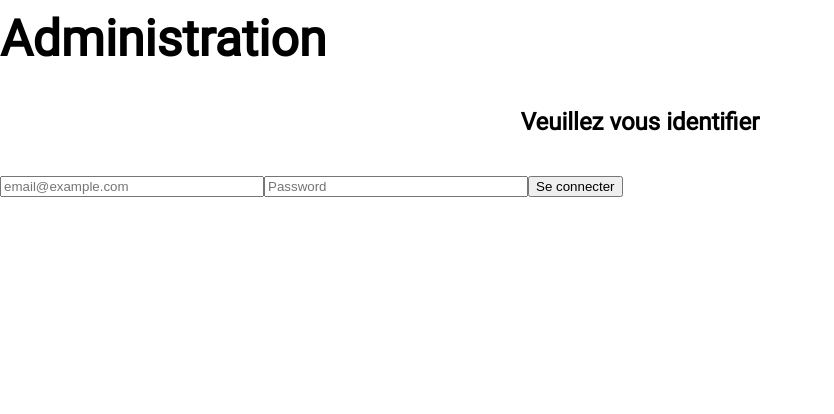
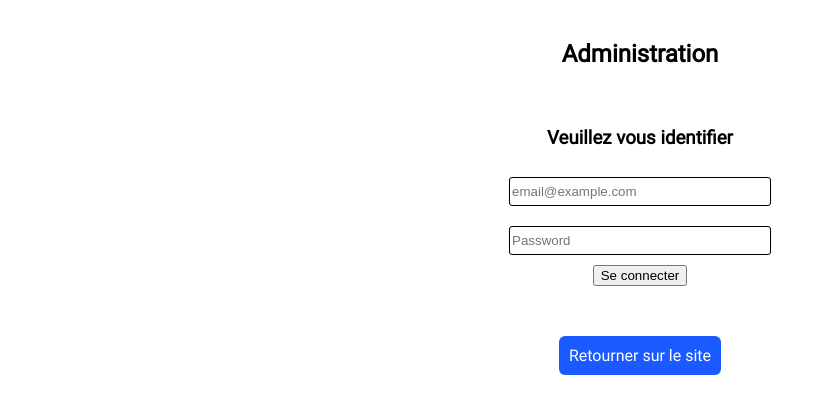
Before and after one commit to ThoLeBris/Projet_EPCF2, a React (Create React App) app in the folder client/: page /login in a window 1280 px wide. Shown: the top 414 px of the page, without its empty margins (0-834 px from the left). Built offline with nearby package versions, Linux system fonts and the light colour scheme; no server answers.

Commit message:
authentification ok, reste qlqs bug a régler

```diff
--- a/client/src/App.css
+++ b/client/src/App.css
@@ -455,3 +455,31 @@ h2 {
 .link-color{
     color: white;
 }
+
+
+
+/**      -       ADMINISTRATION      -    */
+
+
+.flex-center{
+    display: flex;
+    flex-direction: column;
+    justify-content: center;
+    align-items: center;
+}
+.login-form input,Link{
+    margin: 10px 0px;
+
+    border: 1px solid black;
+    border-radius: 3px;
+    height: 25px;
+}
+.link-home{
+    margin: 50px 0px;
+    display: inline-block;
+    background-color: rgb(26, 90, 255);
+    color: white;
+    border-radius: 6px;
+    padding: 10px;
+    cursor: pointer;
+}
--- a/client/src/components/Commander.jsx
+++ b/client/src/components/Commander.jsx
@@ -11,6 +11,7 @@ const Commander = () => {
 
                 <Formulaire/>
                 <Validate/>
+                {/* //TODO : a la validation du formulaire, afficher la validation (masquer le formulaire ?)*/}
         </div>
     )
 }
--- a/client/src/components/Commander/Choice.jsx
+++ b/client/src/components/Commander/Choice.jsx
@@ -2,6 +2,7 @@ import React from 'react'
 
 const choice = () => {
     return (
+        <div>
             <div className="form-item choice">
                 <label htmlFor="produit">Produit: </label>
                 <select name="produit" id="produit" className="liste-produits"
@@ -24,6 +25,10 @@ const choice = () => {
                     min="1"
                     onKeyDown={(evt) => ["e", "E", "+", "-"].includes(evt.key) && evt.preventDefault()} />
             </div>
+
+            <div className="line-container"><div className="line"></div></div>
+
+        </div>
     )
 }
 
--- a/client/src/components/Commander/Formulaire.jsx
+++ b/client/src/components/Commander/Formulaire.jsx
@@ -41,7 +41,7 @@ const form = () => {
                 <div className="line-container"><div className="line"></div></div>
 
                 <Choice/>
-                {/* //en afficher maximum 3 de plus */}
+                {/* //TODO : pouvoir en ajouter au click du btn-add, maximum 3 de plus, pouvoir supprimer 1 ligne avec btn-supp */}
                 <div className="add-product" id="add-product" >
                     {/* onClick=addProduct() */}
                     Ajouter un produit
--- a/client/src/pages/Administration.jsx
+++ b/client/src/pages/Administration.jsx
@@ -1,11 +1,51 @@
-import React from 'react'
+import React, { useContext } from 'react'
 import { Link } from 'react-router-dom'
+import { AdminContext } from '../AdminContext'
 
 const Administration = () => {
+
+    const {admin, setAdmin} = useContext(AdminContext)
+
+    //? Fonction Log Out qui va déconnecter l'utilisateur actuel
+    const logOut = async (e)=>{
+
+        await fetch('http://localhost:8000/api/admin/logout',
+            {
+                method: 'POST',
+                headers: {'Content-Type' : 'application/json'},
+                credentials:'include'
+            }
+        )
+        setAdmin(null);
+    }
+
+
+    let link;
+
+    if(!admin){
+        link = (
+            <Link to="/login" className="">Se connecter</Link>
+        )
+    }else{
+        link = (
+            <div>
+                <Link to="/">Retourner sur le site</Link>
+                <Link to="/register">Créer un nouvel administrateur</Link>
+                <button onClick={logOut} className="">
+                    <Link to="/administration">Se déconnecter</Link>
+                </button>
+            </div>
+        )
+    }
     return (
         <div>
-            <Link to="/">Retourner sur le site</Link>
-            <Link to="/register">Créer un nouvel administrateur</Link>
+            <h2>Administration</h2>
+            <div>
+                {admin ? `Bonjour ${admin.adminName}` : `Connectez vous pour avoir accès à l'interface`}
+            </div>
+
+            {link}
+
         </div>
     )
 }
--- a/client/src/pages/Login.jsx
+++ b/client/src/pages/Login.jsx
@@ -1,5 +1,5 @@
 import React, { useState, useContext } from 'react'
-import { Redirect } from 'react-router-dom'
+import { Link, Redirect } from 'react-router-dom'
 import { AdminContext } from '../AdminContext'
 
 const Login = ()=> {
@@ -25,13 +25,13 @@ const Login = ()=> {
             }
         )
 
-        const response = await fetch('http://localhost:8000/vindici',
+        const response = await fetch('http://localhost:8000/api/admin',
                 {
                     headers: {'Content-Type':'application/json'},
                     credentials:'include'
                 })
 
-                const content = await response.json();
+        const content = await response.json();
 
         if(content._id){
             setAdmin(content);
@@ -47,9 +47,9 @@ const Login = ()=> {
     }
 
     return (
-        <form onSubmit={submit}>
-            <h1 className="">Administration</h1>
-            <h2>Veuillez vous identifier</h2>
+        <form onSubmit={submit} className="login-form flex-center">
+            <h2 className="">Administration</h2>
+            <h3>Veuillez vous identifier</h3>
 
                 <input type="text" className="form-control form-floating" id="email-input" placeholder="email@example.com"
                     required
@@ -64,6 +64,7 @@ const Login = ()=> {
                 />
 
             <button className="" type="submit">Se connecter</button>
+            <Link to="/" className="link-home">Retourner sur le site</Link>
         </form>
     )
 }
--- a/client/src/pages/Register.jsx
+++ b/client/src/pages/Register.jsx
@@ -31,9 +31,9 @@ const Register = () => {
     }
 
     return (
-        <div>
+        <div className="flex-center">
             <form onSubmit={submit}>
-                <h1 className="">Please register</h1>
+                <h2 className="">Enregistrer un nouvel administrateur</h2>
 
                     <input type="text" className="" id="username-input" placeholder="User Name"
                         required
```
Lines whose indentation alone changed are shown as unchanged.
